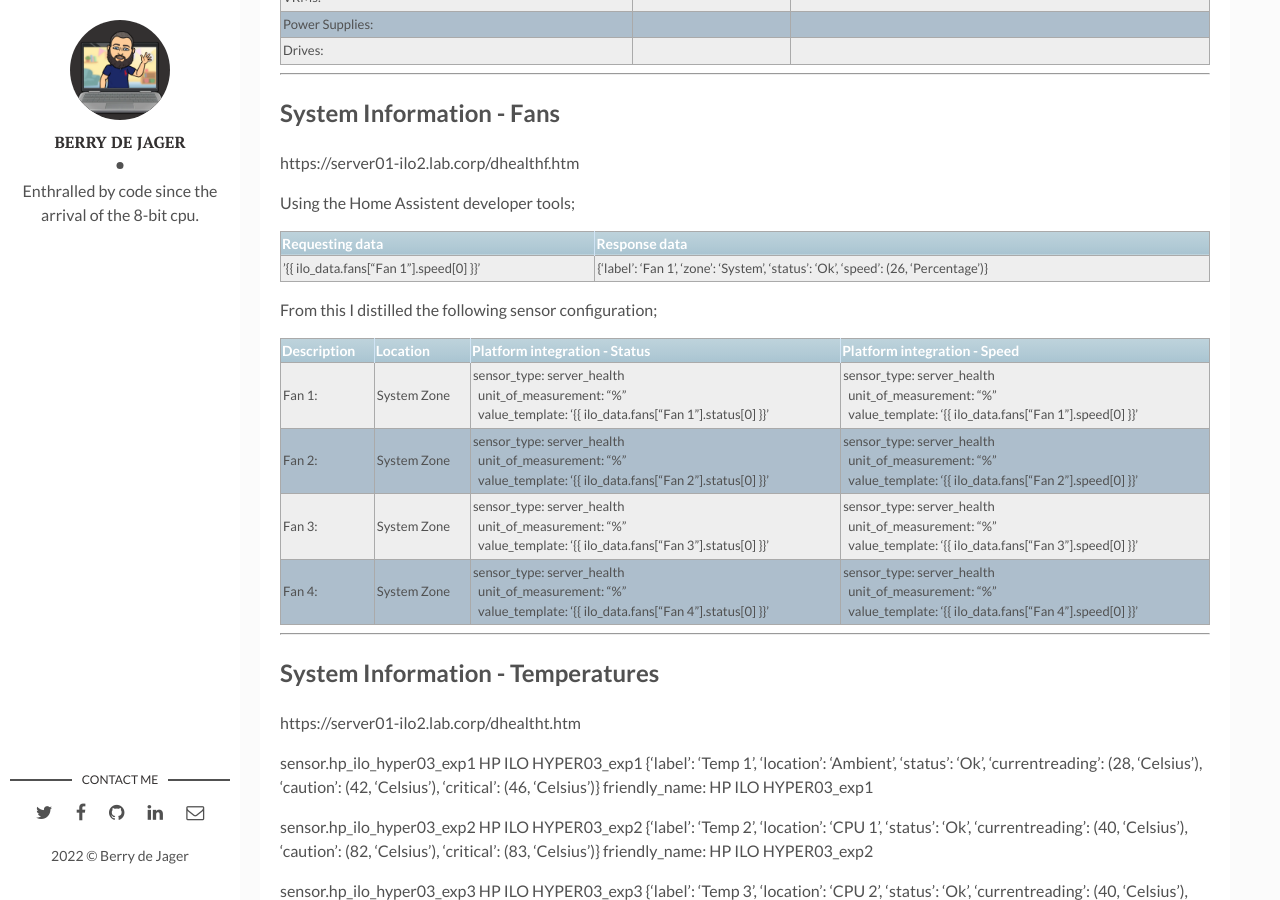
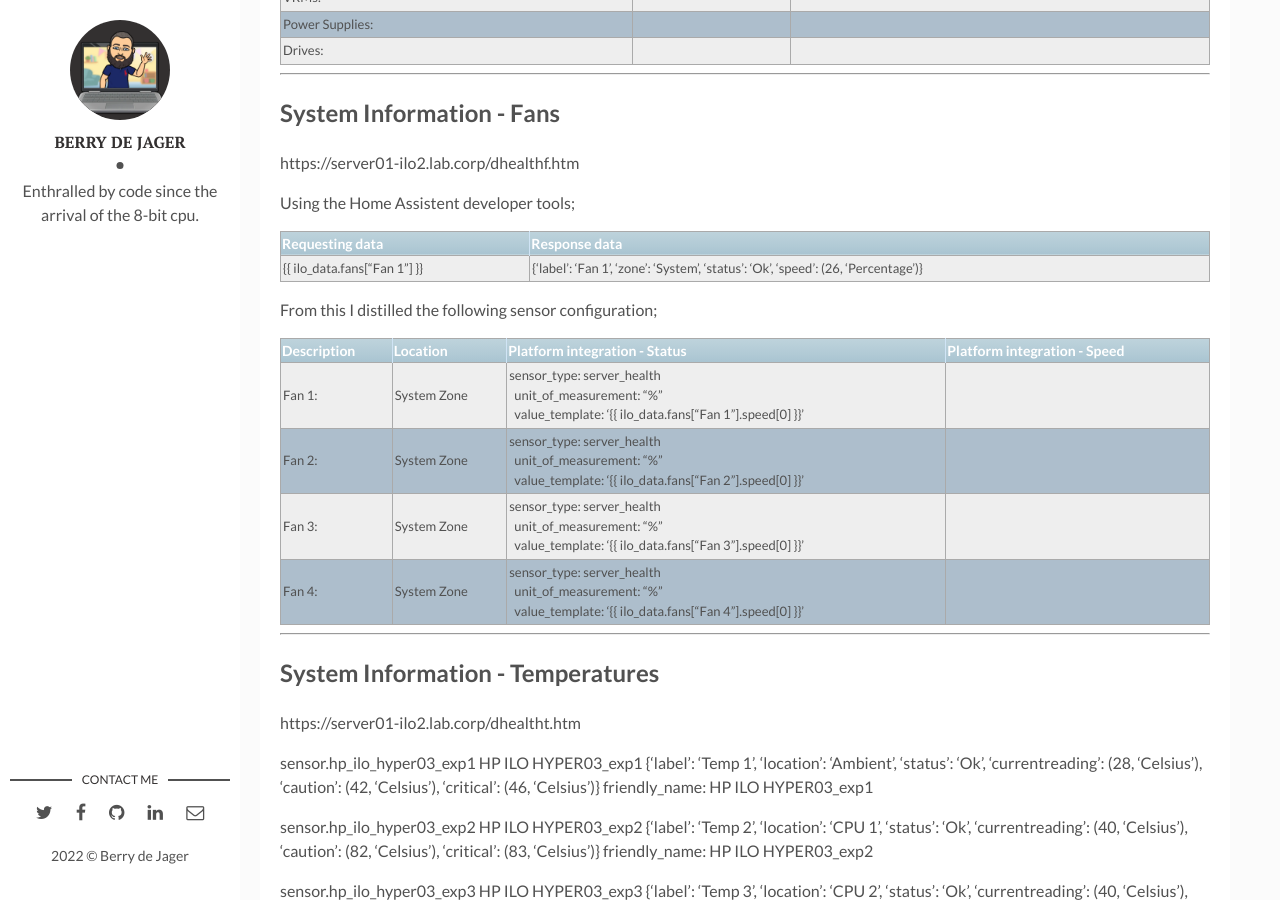
Before and after one commit to berrydejager/code, a Jekyll site: the page built from _posts/2022-04-26-Home-Assistant-iLO2.markdown, in a window 1280 px wide and 900 px high, scrolled down 2375 px. Built offline with Jekyll 4.4.1, drawn with Linux system fonts in a browser that asks for light colours.

Commit message:
Update 2022-04-26-Home-Assistant-iLO2.markdown

```diff
--- a/_posts/2022-04-26-Home-Assistant-iLO2.markdown
+++ b/_posts/2022-04-26-Home-Assistant-iLO2.markdown
@@ -81,16 +81,16 @@ Using the Home Assistent developer tools;
 
 | Requesting data | Response data |
 | ---             | ---           |
-| '\{\{ ilo_data.fans["Fan 1"].speed[0] \}\}' | \{'label': 'Fan 1', 'zone': 'System', 'status': 'Ok', 'speed': (26, 'Percentage')\} |
+| \{\{ ilo_data.fans["Fan 1"] \}\} | \{'label': 'Fan 1', 'zone': 'System', 'status': 'Ok', 'speed': (26, 'Percentage')\} |
 
 From this I distilled the following sensor configuration;
 
 | Description | Location | Platform integration - Status | Platform integration - Speed |
 | --- | --- | --- | --- |
-| Fan 1: | System Zone |sensor_type: server_health<br />&nbsp;&nbsp;unit_of_measurement: "%"<br />&nbsp;&nbsp;value_template: '\{\{ ilo_data.fans["Fan 1"].status[0] \}\}' | sensor_type: server_health<br />&nbsp;&nbsp;unit_of_measurement: "%"<br />&nbsp;&nbsp;value_template: '\{\{ ilo_data.fans["Fan 1"].speed[0] \}\}' |
-| Fan 2: | System Zone |sensor_type: server_health<br />&nbsp;&nbsp;unit_of_measurement: "%"<br />&nbsp;&nbsp;value_template: '\{\{ ilo_data.fans["Fan 2"].status[0] \}\}' | sensor_type: server_health<br />&nbsp;&nbsp;unit_of_measurement: "%"<br />&nbsp;&nbsp;value_template: '\{\{ ilo_data.fans["Fan 2"].speed[0] \}\}' |
-| Fan 3: | System Zone |sensor_type: server_health<br />&nbsp;&nbsp;unit_of_measurement: "%"<br />&nbsp;&nbsp;value_template: '\{\{ ilo_data.fans["Fan 3"].status[0] \}\}' | sensor_type: server_health<br />&nbsp;&nbsp;unit_of_measurement: "%"<br />&nbsp;&nbsp;value_template: '\{\{ ilo_data.fans["Fan 3"].speed[0] \}\}' |
-| Fan 4: | System Zone |sensor_type: server_health<br />&nbsp;&nbsp;unit_of_measurement: "%"<br />&nbsp;&nbsp;value_template: '\{\{ ilo_data.fans["Fan 4"].status[0] \}\}' | sensor_type: server_health<br />&nbsp;&nbsp;unit_of_measurement: "%"<br />&nbsp;&nbsp;value_template: '\{\{ ilo_data.fans["Fan 4"].speed[0] \}\}' |
+| Fan 1: | System Zone | sensor_type: server_health<br />&nbsp;&nbsp;unit_of_measurement: "%"<br />&nbsp;&nbsp;value_template: '\{\{ ilo_data.fans["Fan 1"].speed[0] \}\}' |
+| Fan 2: | System Zone | sensor_type: server_health<br />&nbsp;&nbsp;unit_of_measurement: "%"<br />&nbsp;&nbsp;value_template: '\{\{ ilo_data.fans["Fan 2"].speed[0] \}\}' |
+| Fan 3: | System Zone | sensor_type: server_health<br />&nbsp;&nbsp;unit_of_measurement: "%"<br />&nbsp;&nbsp;value_template: '\{\{ ilo_data.fans["Fan 3"].speed[0] \}\}' |
+| Fan 4: | System Zone | sensor_type: server_health<br />&nbsp;&nbsp;unit_of_measurement: "%"<br />&nbsp;&nbsp;value_template: '\{\{ ilo_data.fans["Fan 4"].speed[0] \}\}' |
 
 ---
 
```
